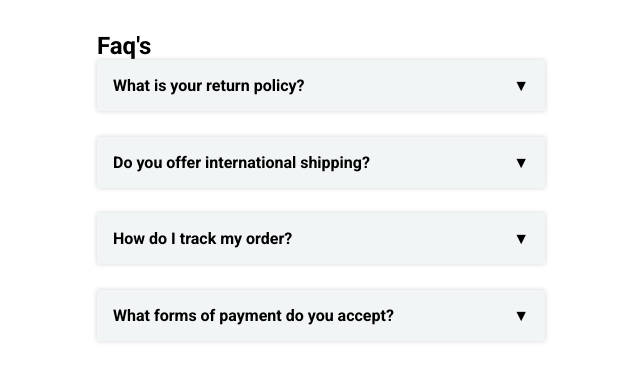
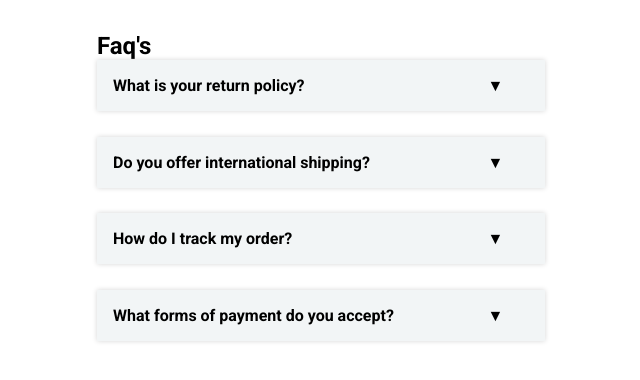
Before and after one commit to Amanp30/aasan-components, a Next.js app: page /accordianexample in a window 1280 px wide. Shown: the top 380 px of the page, without its empty margins (319-959 px from the left). Built offline with nearby package versions, Linux system fonts and the light colour scheme.

Commit message:
accordian example

```diff
--- a/components/accordian/accordian.js
+++ b/components/accordian/accordian.js
@@ -15,7 +15,10 @@ function accordion({ title, text }) {
       }`}
     >
       <div onClick={handleClick} className={css.aasantitle}>
-        {title} <span className={css.arrows}>{expanded ? "▲" : "▼"}</span>
+        <span style={{ width: "90%" }}> {title}</span>{" "}
+        <span style={{ width: "10%" }} className={css.arrows}>
+          {expanded ? "▲" : "▼"}
+        </span>
       </div>
       {expanded && (
         <div className={css.aasantext}>
--- a/pages/accordianexample.js
+++ b/pages/accordianexample.js
@@ -42,6 +42,13 @@ function accordianexample() {
           margin: auto;
           padding: 2em;
         }
+
+        @media (max-width: 600px) {
+          .myaccordian {
+            width: 90% !important;
+            margin: auto;
+          }
+        }
       `}</style>
     </>
   );
--- a/styles/accordian.module.css
+++ b/styles/accordian.module.css
@@ -14,6 +14,7 @@
     font-weight: bold;
     padding: 1em;
     background: #607d8b14;
+    display: flex;
 }
 
 .aasanaccordian_expanded {
```
